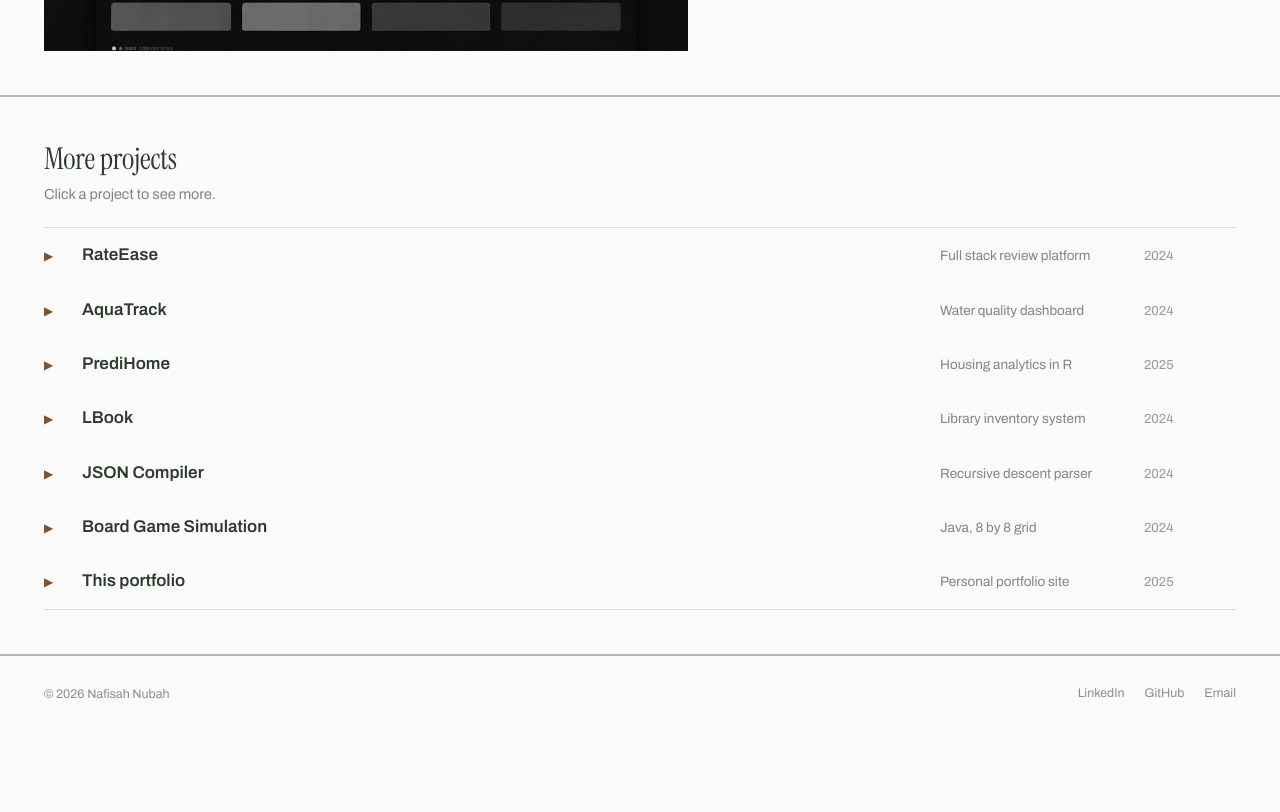
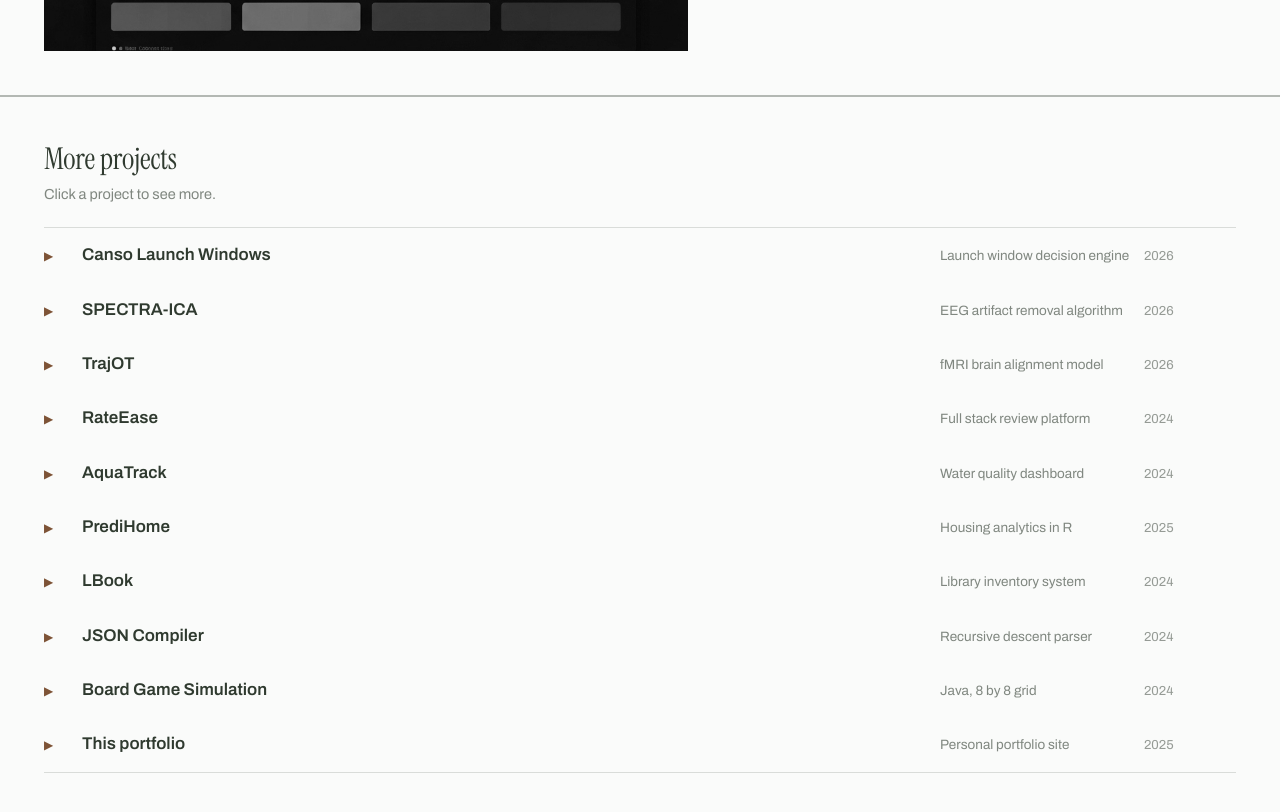
Before and after one commit to nafisahnubah/portfolio-website, a Next.js app: page /projects in a window 1280 px wide. Shown: the part 1688-2500 px from the top of the page. Before the commit the page ends 2421 px from the top, so only its background shows below. Built offline with nearby package versions, Linux system fonts and the light colour scheme.

Commit message:
Add Canso Launch Windows, SPECTRA-ICA and TrajOT hackathon projects

```diff
--- a/app/page.tsx
+++ b/app/page.tsx
@@ -93,7 +93,7 @@ export default function HomePage() {
               Featured projects
             </h2>
             <Link href="/projects" className="btnx btn-o">
-              All ten projects
+              All projects
             </Link>
           </div>
           <div className="grid sm:grid-cols-3 gap-6">
--- a/app/projects/page.tsx
+++ b/app/projects/page.tsx
@@ -13,8 +13,8 @@ function Shelf({
   title: string
   subtitle: string
   year: string
-  img: string
-  alt: string
+  img?: string
+  alt?: string
   desc: string
   tags: string[]
   links: { label: string; href: string; primary?: boolean }[]
@@ -37,10 +37,12 @@ function Shelf({
         </span>
       </summary>
       <div
-        className="panel grid grid-cols-1 sm:grid-cols-[280px_1fr] gap-4 sm:gap-6 pl-4 sm:pl-[38px]"
+        className={`panel grid grid-cols-1 ${img ? "sm:grid-cols-[280px_1fr]" : ""} gap-4 sm:gap-6 pl-4 sm:pl-[38px]`}
         style={{ paddingTop: 6, paddingRight: 12, paddingBottom: 22 }}
       >
-        <img className="shot" src={img} alt={alt} style={{ width: "100%", aspectRatio: "4 / 3", objectFit: "cover" }} />
+        {img && (
+          <img className="shot" src={img} alt={alt} style={{ width: "100%", aspectRatio: "4 / 3", objectFit: "cover" }} />
+        )}
         <div>
           <p style={{ fontSize: 14.5, lineHeight: 1.6, color: "rgba(47,58,47,.78)", margin: "0 0 12px" }}>{desc}</p>
           <div className="flex flex-wrap gap-1.5" style={{ marginBottom: 14 }}>
@@ -70,7 +72,7 @@ export default function ProjectsPage() {
         <div className="max-w-[1400px] mx-auto px-4 sm:px-11 pt-14 pb-10">
           <div className="max-w-[820px]">
             <div className="kick" style={{ marginBottom: 14 }}>
-              Ten projects, 2024 to 2025
+              Thirteen projects, 2024 to 2026
             </div>
             <h1 className="ser text-5xl sm:text-6xl" style={{ lineHeight: 1, margin: "0 0 18px" }}>
               Projects
@@ -181,6 +183,30 @@ export default function ProjectsPage() {
 
         <Shelf
           first
+          title="Canso Launch Windows"
+          subtitle="Launch window decision engine"
+          year="2026"
+          desc="Built for the Mission Accepted Space Hackathon, hosted by MDA Space, the Canadian Space Agency and ShiftKey Labs. It figures out when a rocket could actually launch from Spaceport Nova Scotia: checking whether a launch can reach the target orbit, screening out unsafe windows, and estimating the odds that each window's weather will allow a launch. It's checked against real launches from other spaceports, landing within a few minutes of their recorded liftoff times."
+          tags={["Python", "FastAPI", "Orbital mechanics", "Data visualization"]}
+          links={[{ label: "Code", href: "https://github.com/nafisahnubah/MDA_Mission_Accepted_Hackathon" }]}
+        />
+        <Shelf
+          title="SPECTRA-ICA"
+          subtitle="EEG artifact removal algorithm"
+          year="2026"
+          desc="Built for SURGE NeuroHack 2026, where it won first place in the Machine Learning category. SPECTRA-ICA is an EEG artifact removal algorithm that removes only the specific frequencies and time windows where an artifact like a blink or muscle movement happens, instead of removing an entire signal component. It outperformed standard ICA cleaning on all seven evaluation metrics in a benchmark test."
+          tags={["Python", "EEG", "Signal processing", "Machine learning"]}
+          links={[{ label: "Code", href: "https://github.com/RafatH0ssain/SPECTRAICA-Surge-NeuroHack-2026" }]}
+        />
+        <Shelf
+          title="TrajOT"
+          subtitle="fMRI brain alignment model"
+          year="2026"
+          desc="Built with a team of six for SURGE Neurohack Fall 2026. TrajOT is a statistical model for aligning resting-state fMRI scans across different people, which normally have no shared timeline to align by. It estimates how confident it is in each subject's alignment and relies less on the subjects the data doesn't support, which improved alignment reliability over existing methods on real fMRI data."
+          tags={["Python", "PyTorch", "fMRI", "Statistical modeling"]}
+          links={[{ label: "Code", href: "https://github.com/HetJivani04/SURGE-Neurohack-DMLS-Fall-2026" }]}
+        />
+        <Shelf
           title="RateEase"
           subtitle="Full stack review platform"
           year="2024"
```
